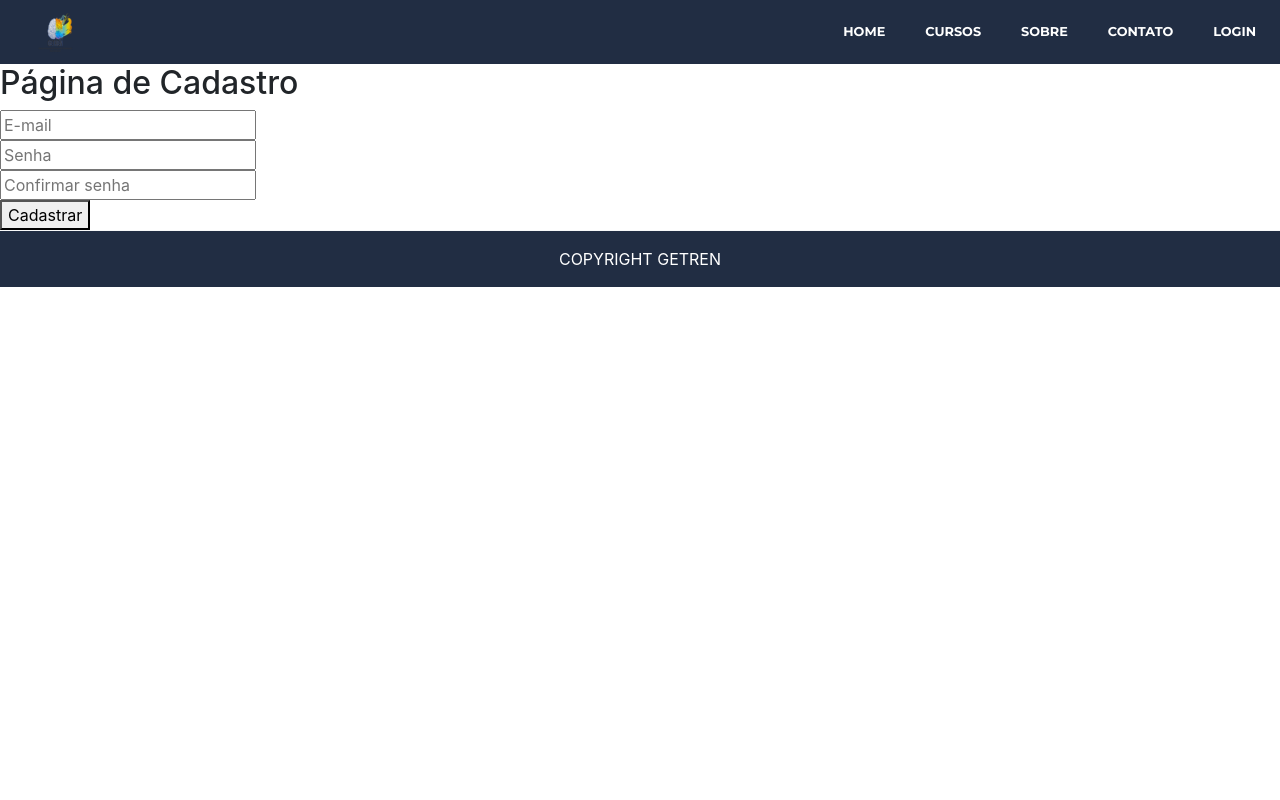
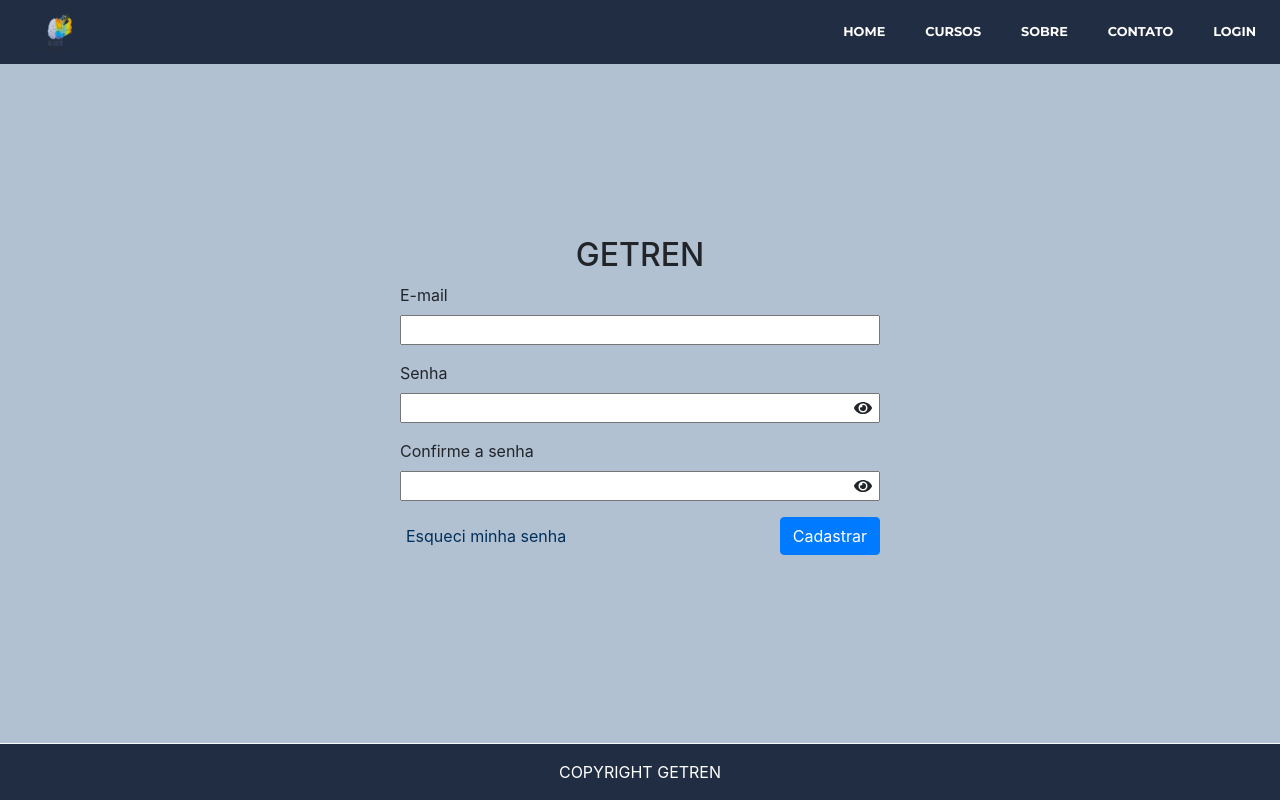
Before and after one commit to availablenick/getren, a React (Create React App) app in the folder client-getren/: page /cadastro in a window 1280 px wide. Built offline with nearby package versions, Linux system fonts and the light colour scheme.

Commit message:
Cria layout da home e da pagina de cadastro
Estiliza formulario de cadastro e imagem de fundo
para a pagina inicial.

Signed-off-by: "Bruno Romano <brunopromano@gmail.com>"
Signed-off-by: "Leonardo Alves Pereira <leoap711@gmail.com>"

```diff
--- a/client-getren/src/App.js
+++ b/client-getren/src/App.js
@@ -4,6 +4,8 @@ import { Route, Switch } from 'react-router-dom';
 import Header from './components/common/Header.js';
 import Footer from './components/common/Footer.js';
 import routes from './config/router/routes.js';
+
+import './App.scss';
 
 function App() {
   const routeComponents = routes.map((route, i) => {
@@ -20,9 +22,11 @@ function App() {
     <div className='d-flex flex-column h-100'>
       <Header />
 
-      <Switch>
-        { routeComponents }
-      </Switch>
+      <div className='flex-grow-1 p-5 bg-getren-color container-fluid position-relative'>
+        <Switch>
+          { routeComponents }
+        </Switch>
+      </div>
 
       <Footer />
     </div>
--- /dev/null
+++ b/client-getren/src/App.scss
@@ -0,0 +1,3 @@
+.bg-getren-color {
+    background: rgba(0, 50, 107, 0.3);
+}
--- a/client-getren/src/components/views/Cadastro.js
+++ b/client-getren/src/components/views/Cadastro.js
@@ -1,6 +1,7 @@
 import React from 'react';
 import { connect } from 'react-redux';
-import { withRouter } from 'react-router-dom';
+import { withRouter, Link } from 'react-router-dom';
+import { FontAwesomeIcon } from '@fortawesome/react-fontawesome';
 
 import { login } from '../../storage/user/userSlice';
 import api from '../../config/axios/api.js';
@@ -16,7 +17,9 @@ class Cadastro extends React.Component {
     this.state = {
       errors: {},
       requestSent: false,
-      userRegistered: false
+      userRegistered: false,
+      isPasswordVisible: false,
+      isPasswordConfirmationVisible: false
     }
   }
 
@@ -38,19 +41,54 @@ class Cadastro extends React.Component {
     let content = '';
     if (!this.state.userRegistered) {
       content =
-        <div>
-          <h2>Página de Cadastro</h2>
-          <form onSubmit={this.handleSubmit} method='post'>
-            <input type='text' name='email' placeholder='E-mail' />
-            <br/>
-            { errorSection['email'] }
-            <input type='text' name='password' placeholder='Senha' />
-            <br/>
-            { errorSection['password'] }
-            <input type='text' name='password_confirm' placeholder='Confirmar senha' />
-            <br/>
-            { errorSection['password_confirm'] }
-            <button>Cadastrar</button>
+        <div className='d-flex justify-content-center align-items-center
+          flex-column h-100'
+        >
+          <h2>GETREN</h2>
+          <form className='form-login' onSubmit={this.handleSubmit} method='post'>
+            <div>
+              <label>E-mail</label>
+              <input type='text' name='email' />
+              { errorSection['email'] }
+            </div>
+            <div>
+              <label>Senha</label>
+              <div className='position-relative d-flex align-items-center'>
+                <input type={ this.state.isPasswordVisible ? 'text' : 'password'} className='w-100' name='password' />
+                { this.state.isPasswordVisible ?
+                  <FontAwesomeIcon icon='eye-slash' className='password-visibility'
+                    onClick={this.handlePasswordClick} data-name='fa-password'
+                  />
+                  :
+                  <FontAwesomeIcon icon='eye' className='password-visibility'
+                    onClick={this.handlePasswordClick} data-name='fa-password'
+                  />
+                }
+              </div>
+              { errorSection['password'] }
+            </div>
+            <div>
+              <label>Confirme a senha</label>
+              <div className='position-relative d-flex align-items-center'>
+                <input type={ this.state.isPasswordConfirmationVisible ? 'text' : 'password'}
+                  className='w-100' name='password_confirm'
+                />
+                { this.state.isPasswordConfirmationVisible ?
+                  <FontAwesomeIcon icon='eye-slash' className='password-visibility'
+                    onClick={this.handlePasswordClick} data-name='fa-password-confirmation'
+                  />
+                  :
+                  <FontAwesomeIcon icon='eye' className='password-visibility'
+                    onClick={this.handlePasswordClick} data-name='fa-password-confirmation'
+                  />
+                }
+              </div>
+              { errorSection['password_confirm'] }
+            </div>
+            <div>
+              <button type='button' id='forgot-password'>Esqueci minha senha</button>
+              <button className='btn btn-primary'>Cadastrar</button>
+            </div>
           </form>
           {
             this.state.requestSent &&
@@ -64,8 +102,8 @@ class Cadastro extends React.Component {
         <div>
           <span>
             Usuário cadastrado.
-            Um email foi enviado para
-            {this.props.user.data.email} para confirmar seu cadastro.
+            Um email foi enviado para {this.props.user.data.email} para confirmar
+            seu cadastro.
             Clique no botão para reenviar o email.
           </span>
           <button onClick={this.handleClick}>Reenviar email</button>
@@ -116,13 +154,29 @@ class Cadastro extends React.Component {
     });
   }
 
-  handleClick = (event) => {
+  handleClick = () => {
     api.post('confirmation', {
       email: this.props.user.data.email,
       confirmed: false
     });
   }
 
+  handlePasswordClick = (event) => {
+    event.stopPropagation();
+
+    console.log(event.target.getAttribute('data-name'))
+
+    if (event.target.getAttribute('data-name') === 'fa-password') {
+      this.setState(prevState => {
+        return { isPasswordVisible: !prevState.isPasswordVisible }
+      });
+
+    } else if (event.target.getAttribute('data-name') === 'fa-password-confirmation') {
+      this.setState(prevState => {
+        return { isPasswordConfirmationVisible: !prevState.isPasswordConfirmationVisible }
+      });
+    }
+  }
 }
 
 const mapStateToProps = (state) => {
--- a/client-getren/src/components/views/Home.js
+++ b/client-getren/src/components/views/Home.js
@@ -4,12 +4,17 @@ import { connect } from 'react-redux';
 import { logout } from '../../storage/user/userSlice';
 import './Home.scss';
 
+import logo from '../../images/getren-logo-large.png';
+
+
 class Home extends React.Component {
   render() {
     return (
-      <div className='home flex-grow-1'>
-        aew
-      </div>
+      <>
+        <div className='d-flex justify-content-center bg-image position-absolute'>
+          <img src={logo} />
+        </div>
+      </>
     );
   }
 
--- a/client-getren/src/components/views/Home.scss
+++ b/client-getren/src/components/views/Home.scss
@@ -2,3 +2,8 @@
   color: white;
   background: black;
 }
+
+.bg-image {
+  opacity: 0.5;
+  left: 27.5%;
+}
--- a/client-getren/src/components/views/Login.js
+++ b/client-getren/src/components/views/Login.js
@@ -1,6 +1,6 @@
 import React from 'react';
 import { connect } from 'react-redux';
-import { withRouter } from 'react-router-dom'
+import { withRouter, Link } from 'react-router-dom';
 
 import { login } from '../../storage/user/userSlice.js';
 import api from '../../config/axios/api.js';
@@ -35,6 +35,9 @@ class Login extends React.Component {
           <br/>
           <button>Entrar</button>
         </form>
+        <div>
+          Não possui cadastro? <Link to='/cadastro'>Cadastre-se</Link>
+        </div>
       </div>
     );
   }
--- a/client-getren/src/config/fontawesome/library.js
+++ b/client-getren/src/config/fontawesome/library.js
@@ -1,4 +1,4 @@
 import { library } from '@fortawesome/fontawesome-svg-core'
-import { faBars } from '@fortawesome/free-solid-svg-icons';
+import { faBars, faEye, faEyeSlash } from '@fortawesome/free-solid-svg-icons';
 
-library.add(faBars);
+library.add(faBars, faEye, faEyeSlash);
--- a/client-getren/src/index.scss
+++ b/client-getren/src/index.scss
@@ -1,3 +1,54 @@
 html, body, #root {
   height: 100%;
 }
+
+
+.form-login {
+  width: 30em;
+
+  > * {
+    margin-bottom: 1em;
+    display: flex;
+    flex-direction: column;
+  }
+
+  div:last-child {
+    display: flex;
+    flex-direction: row;
+    justify-content: space-between;
+  }
+
+  ul {
+    color: red;
+    padding: 0;
+    li {
+      list-style-type: none;
+    }
+  }
+
+  .password-visibility {
+    position: absolute;
+    right: 0.5em;
+    border: 0;
+    background: none;
+    &:hover {
+      cursor: pointer;
+    }
+    &:focus {
+      outline: none;
+    }
+  }
+
+  #forgot-password {
+    border: 0;
+    background: none;
+    color: rgb(0, 47, 90);
+    transition: color 0.25s ease-in;
+    &:hover {
+      color: rgb(0, 82, 160);
+    }
+    &:focus {
+      outline: none;
+    }
+  }
+}
```
Also changed, not shown: client-getren/src/components/common/getren-logo.png (deleted), client-getren/src/images/getren-logo-large.png (added).
